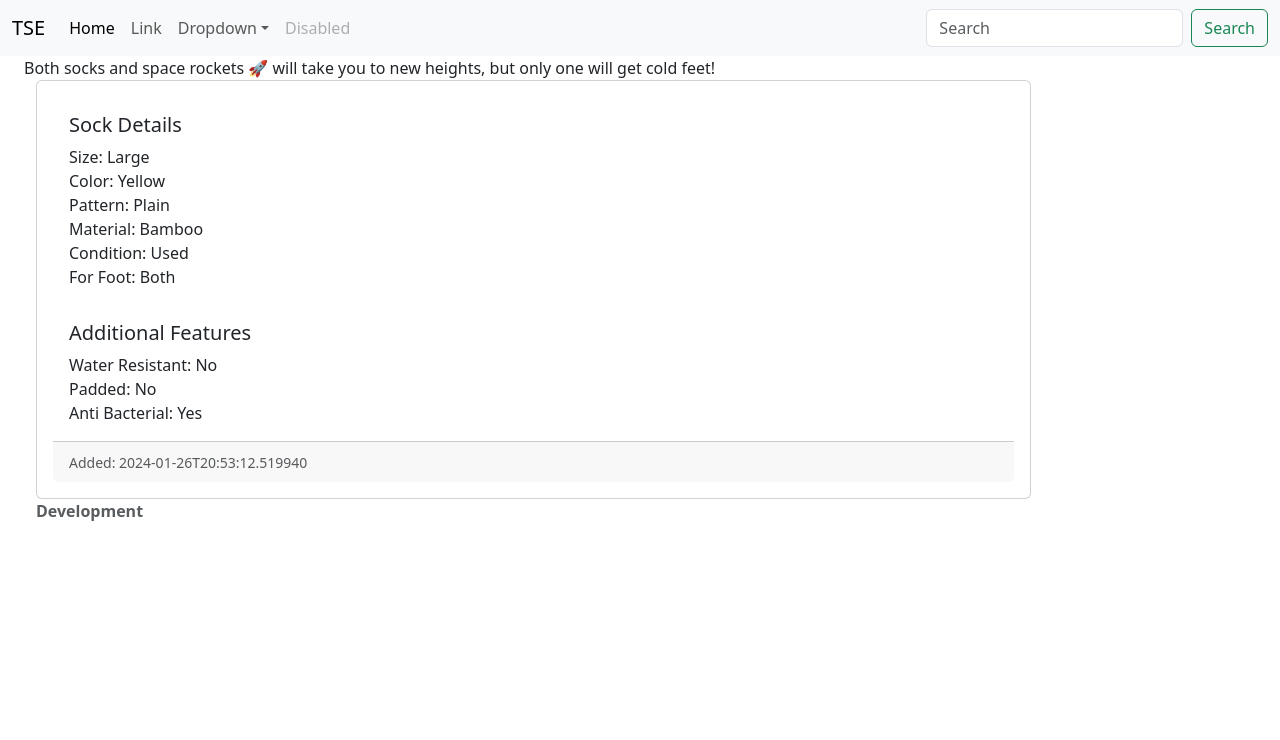
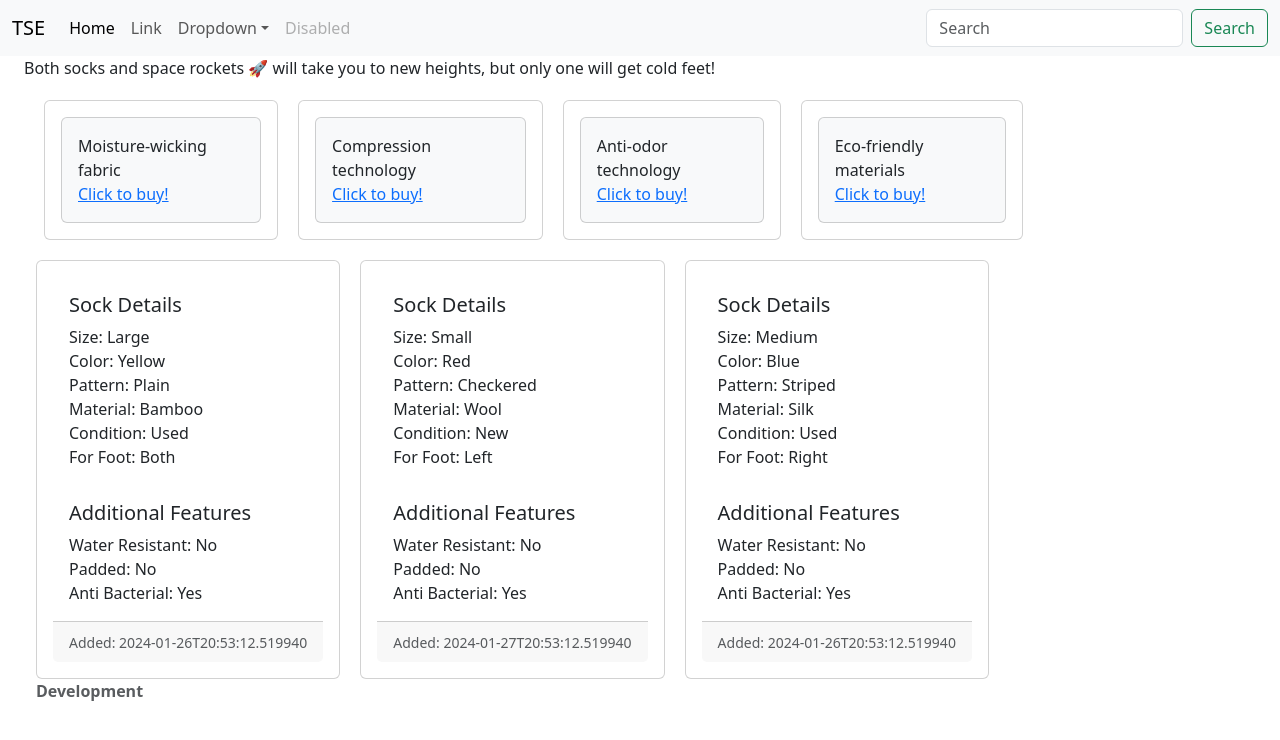
Before and after one commit to nicoleblanchette/the-sock-exchange, a React (Vite) app in the folder react/: page / in a window 1280 px wide. Shown: the top 740 px of the page. Built offline with nearby package versions, Linux system fonts and the light colour scheme.

Commit message:
sock listings

```diff
--- a/react/src/App.jsx
+++ b/react/src/App.jsx
@@ -1,39 +1,76 @@
 import Sock from "./components/Sock";
-import sock_data from './assets/sock.json';
+import sock_data from "./assets/sock.json";
+import promo_data from "./assets/promo.json";
 import { Footer } from "./components/Footer";
 import { Search } from "./components/Search";
+import { Promo } from "./components/Promo";
 
 function App() {
-
   return (
     <>
       <nav className="navbar navbar-expand-lg bg-body-tertiary">
         <div className="container-fluid">
-          <a className="navbar-brand" href="#">TSE</a>
-          <button className="navbar-toggler" type="button" data-bs-toggle="collapse" data-bs-target="#navbarSupportedContent" aria-controls="navbarSupportedContent" aria-expanded="false" aria-label="Toggle navigation">
+          <a className="navbar-brand" href="#">
+            TSE
+          </a>
+          <button
+            className="navbar-toggler"
+            type="button"
+            data-bs-toggle="collapse"
+            data-bs-target="#navbarSupportedContent"
+            aria-controls="navbarSupportedContent"
+            aria-expanded="false"
+            aria-label="Toggle navigation"
+          >
             <span className="navbar-toggler-icon"></span>
           </button>
           <div className="collapse navbar-collapse" id="navbarSupportedContent">
             <ul className="navbar-nav me-auto mb-2 mb-lg-0">
               <li className="nav-item">
-                <a className="nav-link active" aria-current="page" href="#">Home</a>
+                <a className="nav-link active" aria-current="page" href="#">
+                  Home
+                </a>
               </li>
               <li className="nav-item">
-                <a className="nav-link" href="#">Link</a>
+                <a className="nav-link" href="#">
+                  Link
+                </a>
               </li>
               <li className="nav-item dropdown">
-                <a className="nav-link dropdown-toggle" href="#" role="button" data-bs-toggle="dropdown" aria-expanded="false">
+                <a
+                  className="nav-link dropdown-toggle"
+                  href="#"
+                  role="button"
+                  data-bs-toggle="dropdown"
+                  aria-expanded="false"
+                >
                   Dropdown
                 </a>
                 <ul className="dropdown-menu">
-                  <li><a className="dropdown-item" href="#">Action</a></li>
-                  <li><a className="dropdown-item" href="#">Another action</a></li>
-                  <li><hr className="dropdown-divider" /></li>
-                  <li><a className="dropdown-item" href="#">Something else here</a></li>
+                  <li>
+                    <a className="dropdown-item" href="#">
+                      Action
+                    </a>
+                  </li>
+                  <li>
+                    <a className="dropdown-item" href="#">
+                      Another action
+                    </a>
+                  </li>
+                  <li>
+                    <hr className="dropdown-divider" />
+                  </li>
+                  <li>
+                    <a className="dropdown-item" href="#">
+                      Something else here
+                    </a>
+                  </li>
                 </ul>
               </li>
               <li className="nav-item">
-                <a className="nav-link disabled" aria-disabled="true">Disabled</a>
+                <a className="nav-link disabled" aria-disabled="true">
+                  Disabled
+                </a>
               </li>
             </ul>
             <Search />
@@ -41,19 +78,33 @@ function App() {
         </div>
       </nav>
       <main role="main" className="col-md-9 ml-sm-auto col-lg-10 px-md-4">
-
         <div className="container-fluid">
           <div className="row">
-            Both socks and space rockets 🚀 will take you to new heights, but only one will get cold feet!
-            <div className="card-container">
-              <Sock data={sock_data} />
+            Both socks and space rockets 🚀 will take you to new heights, but
+            only one will get cold feet!
+            <div
+              className="card-container d-flex flex-row justify-content-start"
+              style={{ gap: "20px", padding: "20px" }}
+            >
+              {/* Be an explorer and map */}
+              {promo_data.map((promo) => (
+                <Promo key={promo.id} data={promo} />
+              ))}
+            </div>
+            <div
+              className="card-container"
+              style={{ display: "flex", flexWrap: "wrap", gap: "20px" }}
+            >
+              {sock_data.map((sock) => (
+                <Sock key={sock.id} data={sock} />
+              ))}
             </div>
             <Footer environment={"Development"} />
           </div>
         </div>
       </main>
     </>
-  )
+  );
 }
 
-export default App
+export default App;
--- /dev/null
+++ b/react/src/assets/promo.json
@@ -0,0 +1,26 @@
+[
+    {
+        "id": 1,
+        "feature": "Moisture-wicking fabric",
+        "benefit": "Keeps feet dry and comfortable",
+        "target_audience": "Athletes and active individuals"
+    },
+    {
+        "id": 2,
+        "feature": "Compression technology",
+        "benefit": "Improves blood circulation and reduces swelling",
+        "target_audience": "Elderly and those with circulatory issues"
+    },
+    {
+        "id": 3,
+        "feature": "Anti-odor technology",
+        "benefit": "Prevents bad smells for freshness throughout the day",
+        "target_audience": "Office workers and commuters"
+    },
+    {
+        "id": 4,
+        "feature": "Eco-friendly materials",
+        "benefit": "Supports environmental sustainability",
+        "target_audience": "Environmentally conscious consumers"
+    }
+]
--- a/react/src/assets/sock.json
+++ b/react/src/assets/sock.json
@@ -1,4 +1,5 @@
-{
+[{
+    "id": "1",
     "sockDetails": {
         "size": "Large",
         "color": "Yellow",
@@ -13,4 +14,38 @@
         "antiBacterial": true
     },
     "addedTimestamp": "2024-01-26T20:53:12.519940"
-}
+},
+{
+    "id": "2",
+    "sockDetails": {
+        "size": "Small",
+        "color": "Red",
+        "pattern": "Checkered",
+        "material": "Wool",
+        "condition": "New",
+        "forFoot": "Left"
+    },
+    "additionalFeatures": {
+        "waterResistant": true,
+        "padded": false,
+        "antiBacterial": true
+    },
+    "addedTimestamp": "2024-01-27T20:53:12.519940"
+},
+{
+    "id": "3",
+    "sockDetails": {
+        "size": "Medium",
+        "color": "Blue",
+        "pattern": "Striped",
+        "material": "Silk",
+        "condition": "Used",
+        "forFoot": "Right"
+    },
+    "additionalFeatures": {
+        "waterResistant": false,
+        "padded": false,
+        "antiBacterial": true
+    },
+    "addedTimestamp": "2024-01-26T20:53:12.519940"
+}]
--- /dev/null
+++ b/react/src/components/Promo.jsx
@@ -0,0 +1,14 @@
+export const Promo = ({ data }) => {
+  return (
+    <>
+      <div className="card">
+        <div className="card bg-light">
+          <div className="card-text">{data.feature}</div>
+          <div className="card-text">
+            <a href="#">Click to buy!</a>
+          </div>
+        </div>
+      </div>
+    </>
+  );
+};
```
